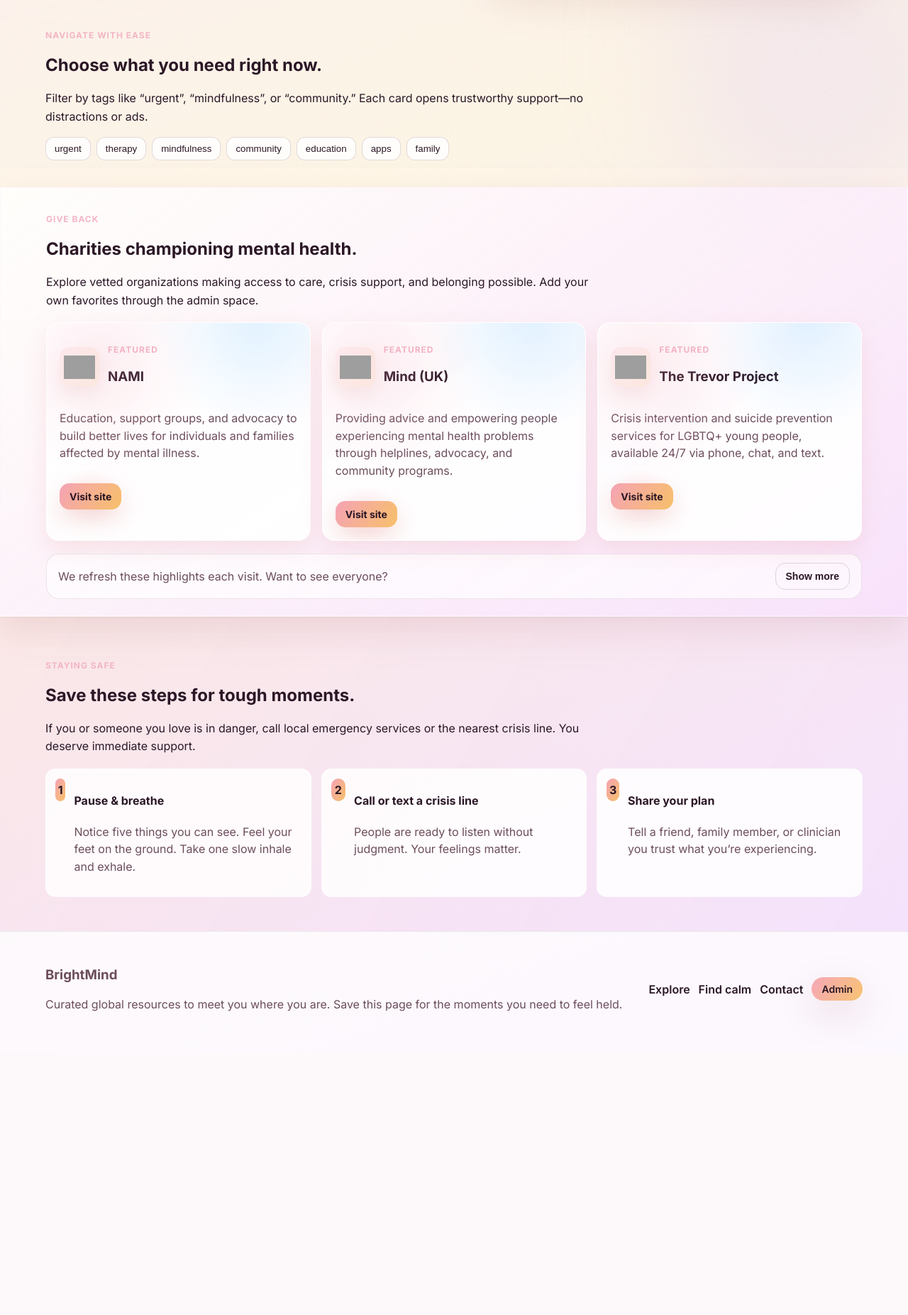
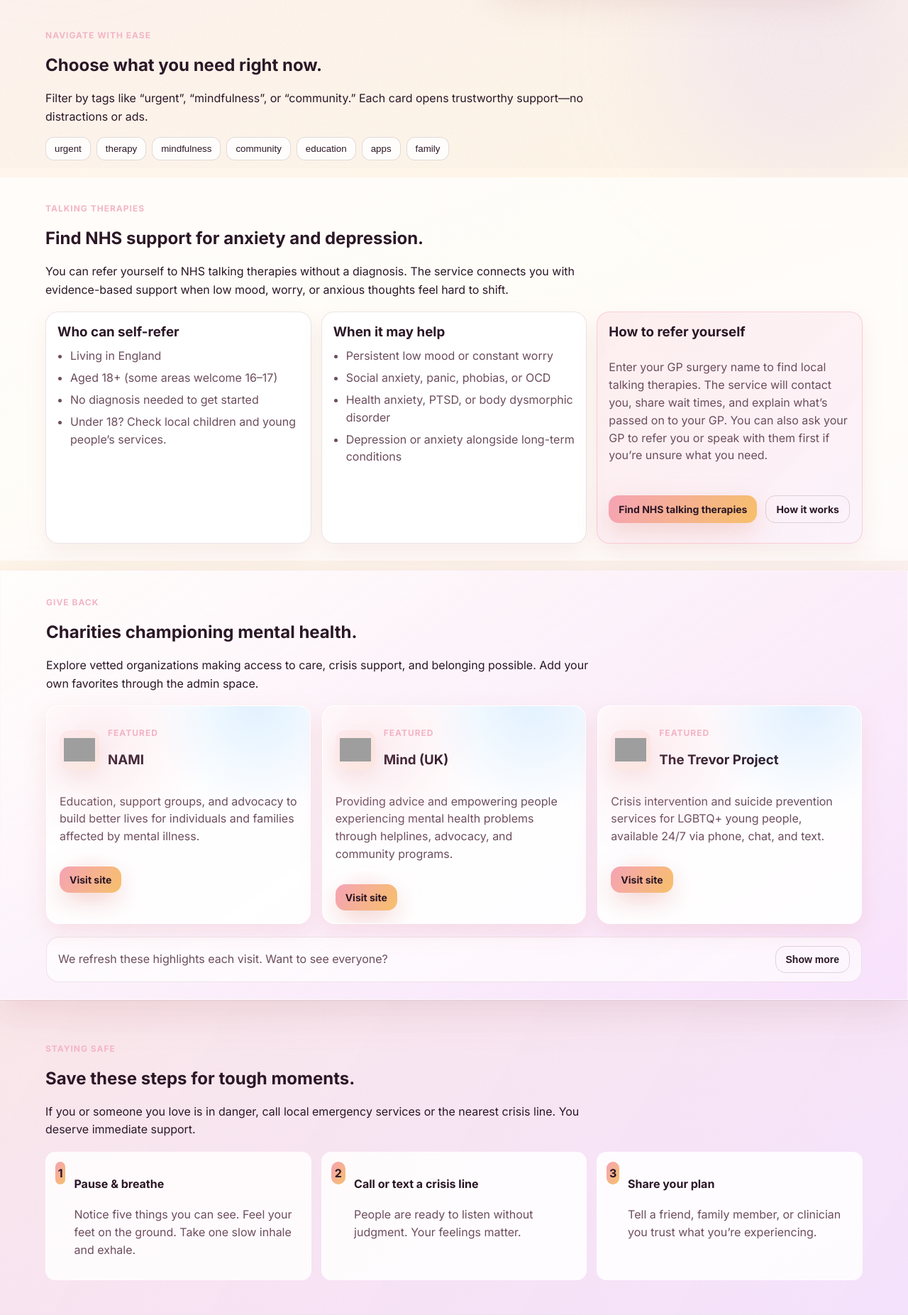
Before and after one commit to andyfast20-sketch/mentalhealthresources, a Flask app: page / in a window 1280 px wide. Shown: the part 563-2416 px from the top of the page at 71% size. Before the commit the page ends 1988 px from the top, so only its background shows below. Run offline with Flask 3, Linux system fonts and the light colour scheme; grey boxes are pictures that could not be loaded.

Commit message:
Add NHS talking therapies section to homepage

```diff
--- a/static/styles.css
+++ b/static/styles.css
@@ -321,6 +321,44 @@ body {
   position: relative;
   z-index: 1;
   padding: 24px clamp(20px, 5vw, 64px);
+}
+
+.info-panel {
+  background: rgba(255, 255, 255, 0.7);
+}
+
+.info-grid {
+  display: grid;
+  grid-template-columns: repeat(auto-fit, minmax(260px, 1fr));
+  gap: 14px;
+  margin-top: 18px;
+}
+
+.info-card {
+  background: rgba(255, 255, 255, 0.92);
+  border: 1px solid rgba(113, 64, 77, 0.14);
+  border-radius: var(--radius);
+  padding: 16px;
+  box-shadow: 0 12px 30px rgba(195, 122, 117, 0.12);
+  display: flex;
+  flex-direction: column;
+  gap: 10px;
+}
+
+.info-card h3 {
+  margin: 0;
+}
+
+.info-card ul {
+  padding-left: 18px;
+  margin: 0;
+  display: grid;
+  gap: 6px;
+}
+
+.info-card.highlight {
+  background: linear-gradient(135deg, rgba(245, 163, 181, 0.16), rgba(233, 188, 255, 0.14));
+  border-color: rgba(245, 163, 181, 0.45);
 }
 
 .panel-header {
--- a/templates/home.html
+++ b/templates/home.html
@@ -33,6 +33,42 @@
             <button class="tag" data-tag="apps">apps</button>
             <button class="tag" data-tag="family">family</button>
         </div>
+    </div>
+</section>
+
+<section id="talking-therapies" class="panel info-panel">
+    <div class="panel-header">
+        <p class="eyebrow">Talking therapies</p>
+        <h2>Find NHS support for anxiety and depression.</h2>
+        <p class="lede">You can refer yourself to NHS talking therapies without a diagnosis. The service connects you with evidence-based support when low mood, worry, or anxious thoughts feel hard to shift.</p>
+    </div>
+    <div class="info-grid">
+        <article class="info-card">
+            <h3>Who can self-refer</h3>
+            <ul class="body">
+                <li>Living in England</li>
+                <li>Aged 18+ (some areas welcome 16–17)</li>
+                <li>No diagnosis needed to get started</li>
+                <li>Under 18? Check local children and young people’s services.</li>
+            </ul>
+        </article>
+        <article class="info-card">
+            <h3>When it may help</h3>
+            <ul class="body">
+                <li>Persistent low mood or constant worry</li>
+                <li>Social anxiety, panic, phobias, or OCD</li>
+                <li>Health anxiety, PTSD, or body dysmorphic disorder</li>
+                <li>Depression or anxiety alongside long-term conditions</li>
+            </ul>
+        </article>
+        <article class="info-card highlight">
+            <h3>How to refer yourself</h3>
+            <p class="body">Enter your GP surgery name to find local talking therapies. The service will contact you, share wait times, and explain what’s passed on to your GP. You can also ask your GP to refer you or speak with them first if you’re unsure what you need.</p>
+            <div class="cta-row">
+                <a class="btn tiny" href="https://www.nhs.uk/mental-health/talking-therapies-medicine-treatments/talking-therapies-and-counselling/nhs-talking-therapies/" target="_blank" rel="noopener">Find NHS talking therapies</a>
+                <a class="btn ghost tiny" href="https://www.nhs.uk/mental-health/talking-therapies-medicine-treatments/talking-therapies-and-counselling/nhs-talking-therapies/" target="_blank" rel="noopener">How it works</a>
+            </div>
+        </article>
     </div>
 </section>
 
```
